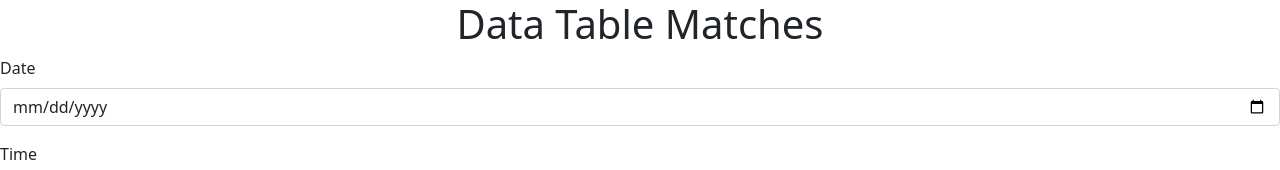
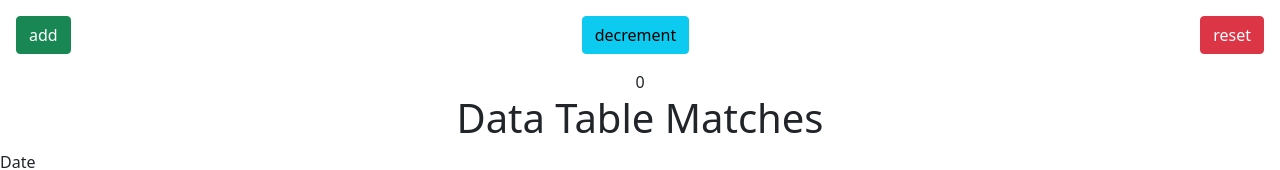
Before and after one commit to Nino-Chimento/matches-data-table, a React (Create React App) app: page / in a window 1280 px wide. Shown: the top 170 px of the page. Built offline with nearby package versions, Linux system fonts and the light colour scheme; no server answers.

Commit message:
feat(general): add redux counter

```diff
--- a/src/App.tsx
+++ b/src/App.tsx
@@ -1,7 +1,10 @@
 import "bootstrap/dist/css/bootstrap.css";
 import React, { useEffect, useState } from "react";
+import { Counter } from "./components/counter";
+
 import { FormMatch } from "./components/form";
 import { TableMatches } from "./components/table";
+
 import { convertDate } from "./utils/FormatDate/convertDate";
 import { parseResponse } from "./utils/parseResponse";
 export interface MatchType {
@@ -47,8 +50,10 @@ function App() {
 
     setMatches(newMatches);
   };
+
   return (
     <div className="App">
+      <Counter />
       <h1 className="text-center">Data Table Matches</h1>
       <div className="mb-5">
         <FormMatch handleSubmit={handleSubmit} />
@@ -59,3 +64,6 @@ function App() {
 }
 
 export default App;
+function selectorCounter(selectorCounter: any) {
+  throw new Error("Function not implemented.");
+}
--- /dev/null
+++ b/src/components/counter.tsx
@@ -0,0 +1,28 @@
+import { FC } from "react";
+import { useDispatch, useSelector } from "react-redux";
+import { decrement, increment, reset } from "../redux/actions";
+import { selectorCounter } from "../redux/selector";
+
+export const Counter: FC = () => {
+  const dispatch = useDispatch();
+  const counter = useSelector(selectorCounter);
+  return (
+    <>
+      <div className="w-100 d-flex justify-content-between p-3">
+        <button
+          className="btn btn-success"
+          onClick={() => dispatch(increment(1))}
+        >
+          add
+        </button>
+        <button className="btn btn-info" onClick={() => dispatch(decrement(1))}>
+          decrement
+        </button>
+        <button className="btn btn-danger" onClick={() => dispatch(reset())}>
+          reset
+        </button>
+      </div>
+      <div className="text-center">{counter}</div>
+    </>
+  );
+};
--- /dev/null
+++ b/src/redux/actions.ts
@@ -0,0 +1,5 @@
+import { createAction } from "@reduxjs/toolkit";
+
+export const increment = createAction<number>("counter/increment");
+export const decrement = createAction<number>("counter/decrement");
+export const reset = createAction("counter/reset");
--- /dev/null
+++ b/src/redux/counter.reducer.ts
@@ -0,0 +1,10 @@
+import { createReducer, PayloadAction } from "@reduxjs/toolkit";
+import { decrement, increment, reset } from "./actions";
+
+export const counterReducer = createReducer(0, {
+  [increment.type]: (state: number, action: PayloadAction<number>) =>
+    state + action.payload,
+  [decrement.type]: (state: number, action: PayloadAction<number>) =>
+    state - action.payload,
+  [reset.type]: (state: number) => (state = 0),
+});
--- /dev/null
+++ b/src/redux/selector.ts
@@ -0,0 +1,3 @@
+import { RootState } from "./store";
+
+export const selectorCounter = (store: RootState) => store.counter;
--- /dev/null
+++ b/src/redux/store.ts
@@ -0,0 +1,11 @@
+import { combineReducers, configureStore } from "@reduxjs/toolkit";
+import { counterReducer } from "./counter.reducer";
+
+const rootReducer = combineReducers({
+  counter: counterReducer,
+});
+export type RootState = ReturnType<typeof rootReducer>;
+
+export const store = configureStore({
+  reducer: rootReducer,
+});
```
Also changed, not shown: package.json (+9 -0 lines), src/index.tsx (+5 -2 lines), 1 other file (tests, documents, lock files or other folders).
